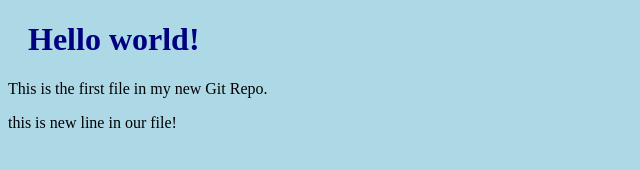
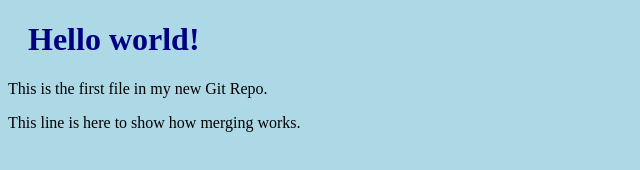
Before and after one commit to deepakydv9315/git-tut, a plain HTML site: page index.html in a window 1280 px wide. Shown: the whole page, without its empty margins (0-640 px from the left). Drawn offline with Linux system fonts and the light colour scheme.

Commit message:
Update index.html with new line

```diff
--- a/index.html
+++ b/index.html
@@ -13,7 +13,7 @@
 <body>
     <h1>Hello world!</h1>
     <p>This is the first file in my new Git Repo.</p>
-    <p>this is new line in our file!</p>
+    <p>This line is here to show how merging works.</p>
 </body>
 
 </html>
```
